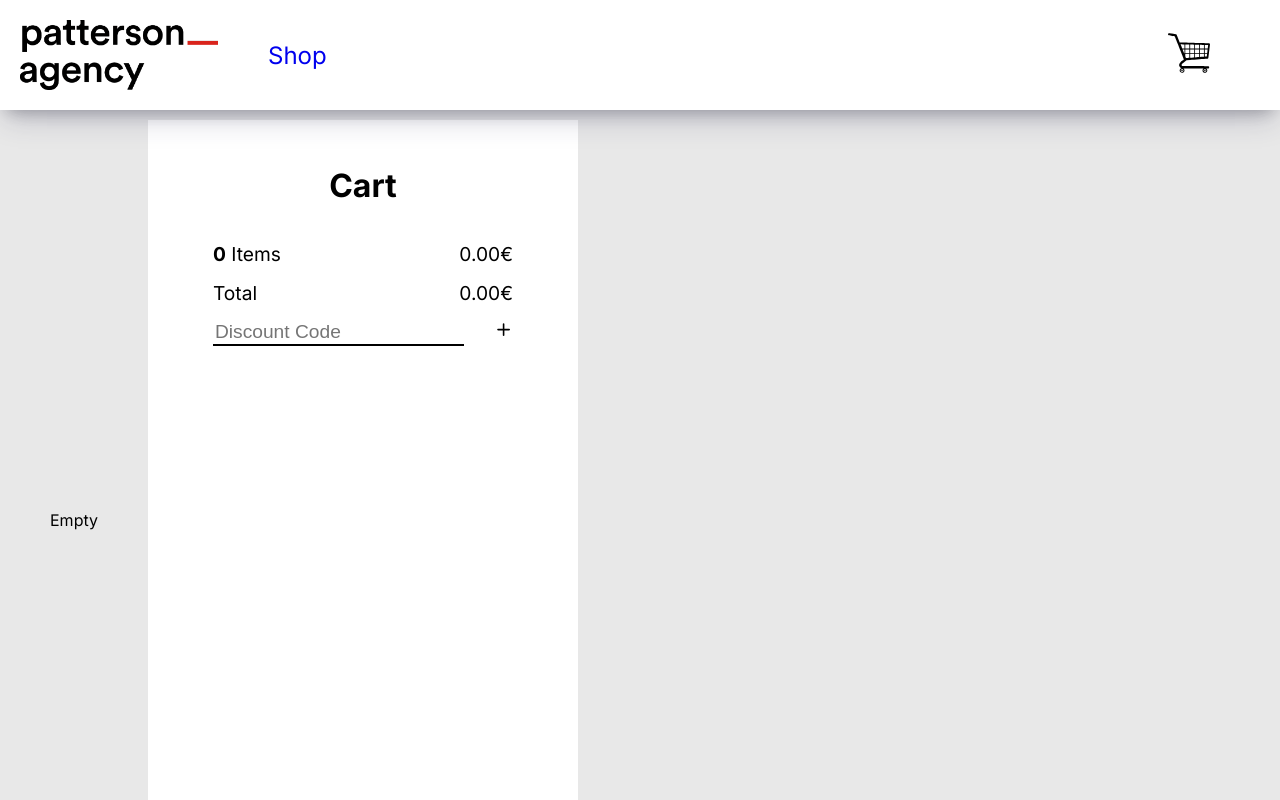
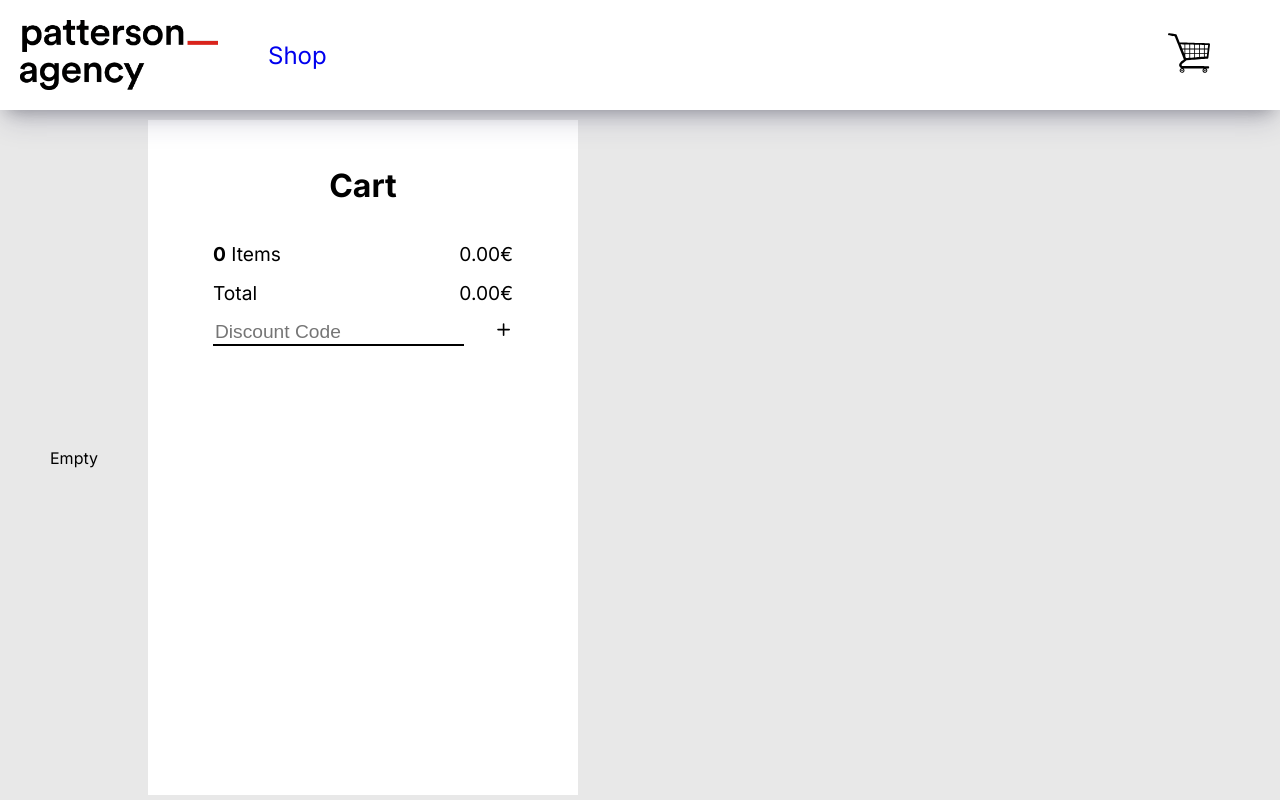
Before and after one commit to Stay1444/patterson-next, a Next.js app: page /cart in a window 1280 px wide. Shown: the top 800 px of the page. Built offline with nearby package versions, Linux system fonts and the light colour scheme.

Commit message:
fixed some styling

```diff
--- a/src/app/cart/page.module.sass
+++ b/src/app/cart/page.module.sass
@@ -1,8 +1,8 @@
 .parent
     display: flex
     flex-direction: row
-    max-height: 100vh
-    height: 100%
+    height: calc(100vh - 125px)
+    overflow: hidden
 
 .sidebar
     height: 100vh
```
